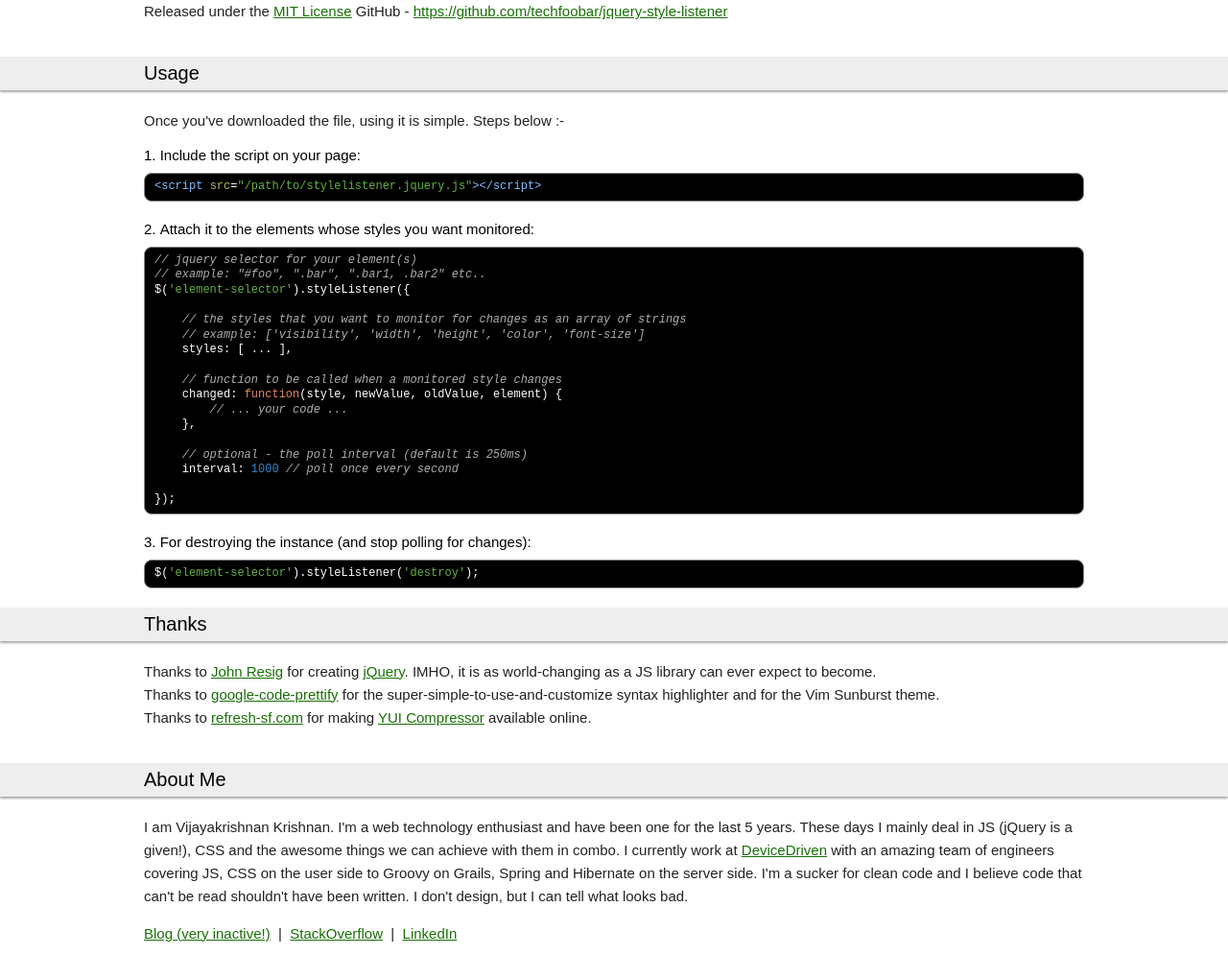
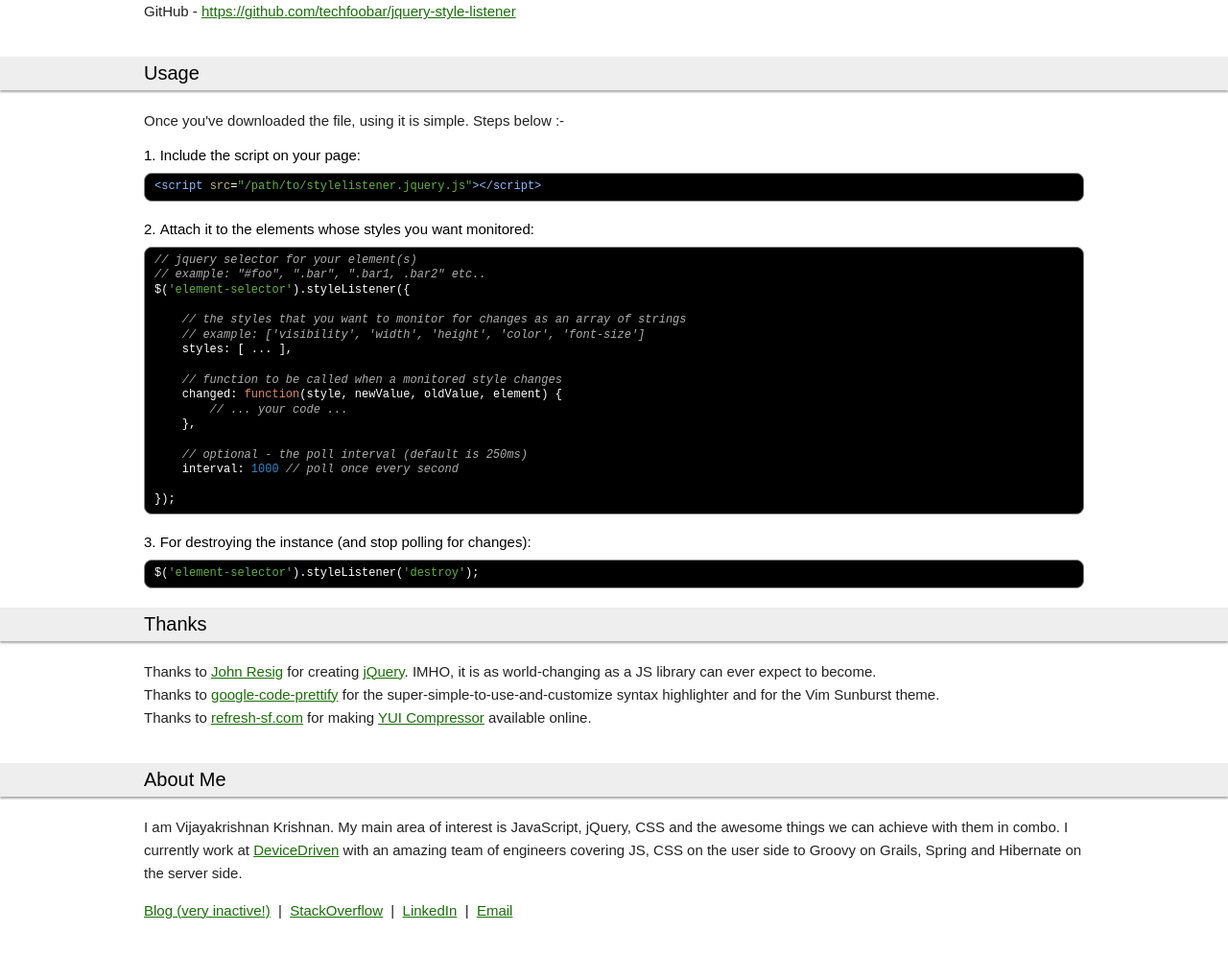
Before and after one commit to techfoobar/jquery-style-listener, a plain HTML site: page index.html in a window 1280 px wide. Shown: the part 712-1732 px from the top of the page at 96% size. Drawn offline with Linux system fonts and the light colour scheme.

Commit message:
Updated HTML, Links

```diff
--- a/index.html
+++ b/index.html
@@ -57,8 +57,7 @@
     <div class="desc">
     <a href="stylelistener.jquery.js">Download</a> ~ 2.1 Kb - <i>Last Updated: Jan 6, 2013</i><br>
     <a href="stylelistener.jquery.min.js">Download Minified</a> ~ 1.2 Kb - <i>Last Updated: Jan 6, 2013</i><br>
-    Released under the <a href="http://techfoobar.com/jquery-style-listener/LICENSE.MIT">MIT License</a>
-	GitHub - <a href="https://github.com/techfoobar/jquery-style-listener">https://github.com/techfoobar/jquery-style-listener</a>
+    GitHub - <a href="https://github.com/techfoobar/jquery-style-listener">https://github.com/techfoobar/jquery-style-listener</a>
     </div>
 </div>
 <div class="main contd"><div class="content">Usage</div></div>
@@ -103,12 +102,8 @@ $('element-selector').styleListener({
 <div class="main contd"><div class="content">About Me</div></div>
 <div class="content">
     <div class="desc">
-    I am Vijayakrishnan Krishnan. I'm a web technology enthusiast and have been one for the last 5 years. These days I mainly
-    deal in JS (jQuery is a given!), CSS and the awesome things we can achieve with them in combo.
-    I currently work at <a href="http://devicedriven.com">DeviceDriven</a> with an amazing team of
-    engineers covering JS, CSS on the user side to Groovy on Grails, Spring and Hibernate on the
-    server side. I'm a sucker for clean code and I believe code that can't be read shouldn't have
-    been written. I don't design, but I can tell what looks bad.
+    I am Vijayakrishnan Krishnan. My main area of interest is JavaScript, jQuery, CSS and the awesome things we can achieve with them in combo. I currently work at <a href="http://devicedriven.com">DeviceDriven</a> with an amazing team of
+    engineers covering JS, CSS on the user side to Groovy on Grails, Spring and Hibernate on the server side.
     </div>
     <div class="desc">
     <a href="http://www.techfoobar.com/about-me">Blog (very inactive!)</a>
@@ -116,6 +111,8 @@ $('element-selector').styleListener({
     <a href="http://stackoverflow.com/users/921204/techfoobar">StackOverflow</a>
     &nbsp;|&nbsp;
     <a href="http://www.linkedin.com/in/vjeleven">LinkedIn</a>
+	&nbsp;|&nbsp;
+    <a href="mailto:vjeleven@gmail.com">Email</a>
     </div>
 </div>
 <script src="jquery.js"></script>
```
